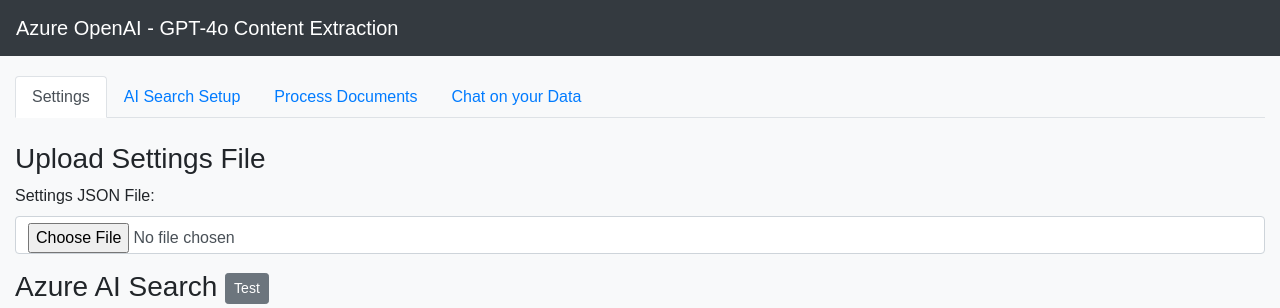
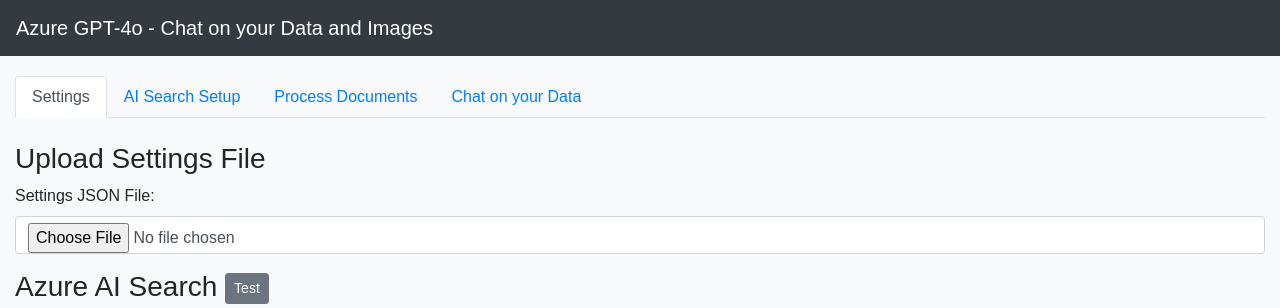
Before and after one commit to liamca/GPT4oContentExtraction, a FastAPI app: page / in a window 1280 px wide. Shown: the top 308 px of the page. Run offline with FastAPI, Linux system fonts and the light colour scheme; some libraries are stand-ins or nearby versions.

Commit message:
Changed title

```diff
--- a/docker/templates/index.html
+++ b/docker/templates/index.html
@@ -1,7 +1,7 @@
 <!DOCTYPE html>
 <html>
 <head>
-    <title>Azure OpenAI - GPT-4o Content Extraction</title>
+    <title>Azure GPT-4o - Chat on your Data and Images</title>
     <link href="https://maxcdn.bootstrapcdn.com/bootstrap/4.5.2/css/bootstrap.min.css" rel="stylesheet">
     <link rel="stylesheet" href="style.css">
 </head>
@@ -9,7 +9,7 @@
 
     <!-- Navigation Bar -->
     <nav class="navbar navbar-expand-lg navbar-dark bg-dark">
-        <a class="navbar-brand" href=".">Azure OpenAI - GPT-4o Content Extraction</a>
+        <a class="navbar-brand" href=".">Azure GPT-4o - Chat on your Data and Images</a>
         <button class="navbar-toggler" type="button" data-toggle="collapse" data-target="#navbarNav" aria-controls="navbarNav" aria-expanded="false" aria-label="Toggle navigation">
             <span class="navbar-toggler-icon"></span>
         </button>
```
